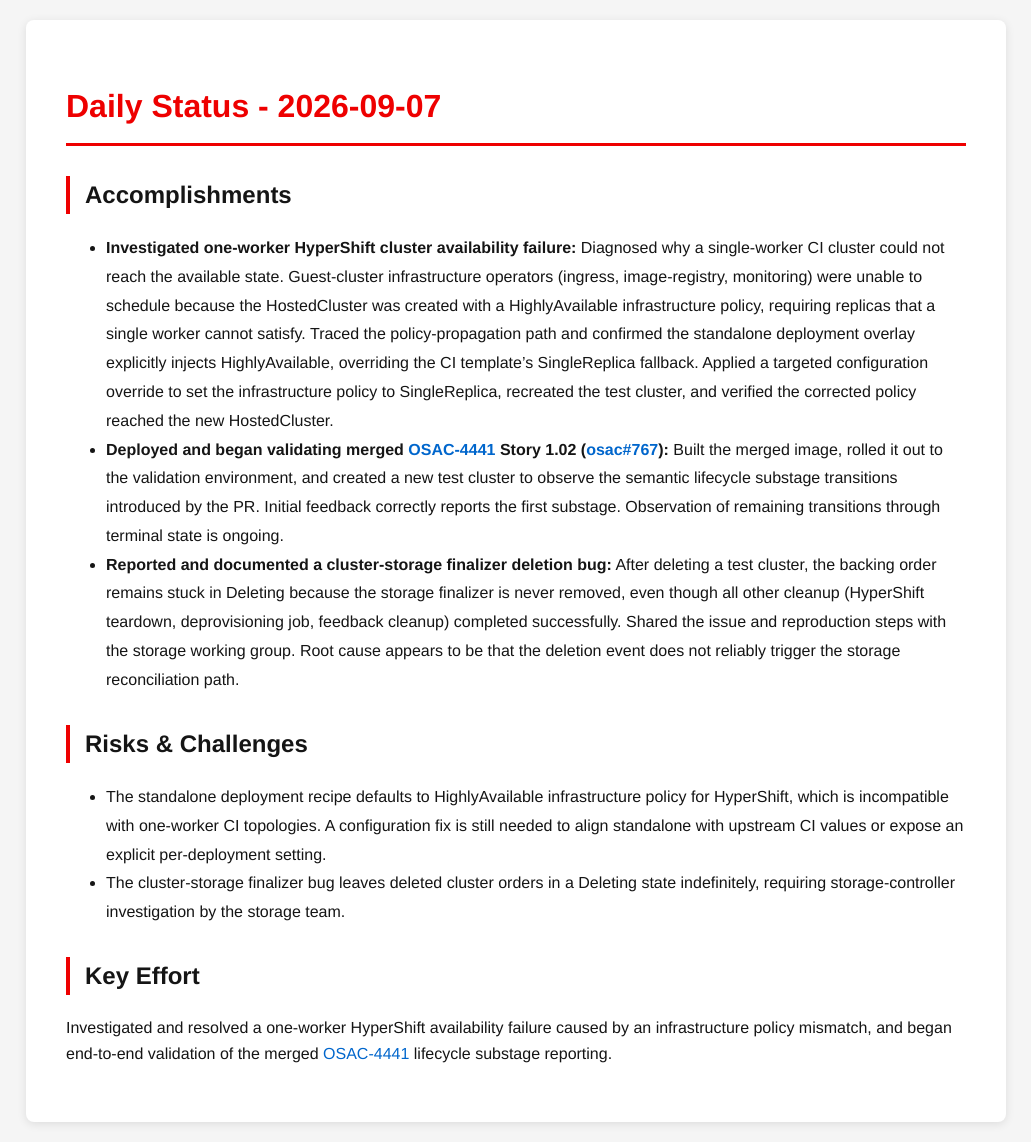
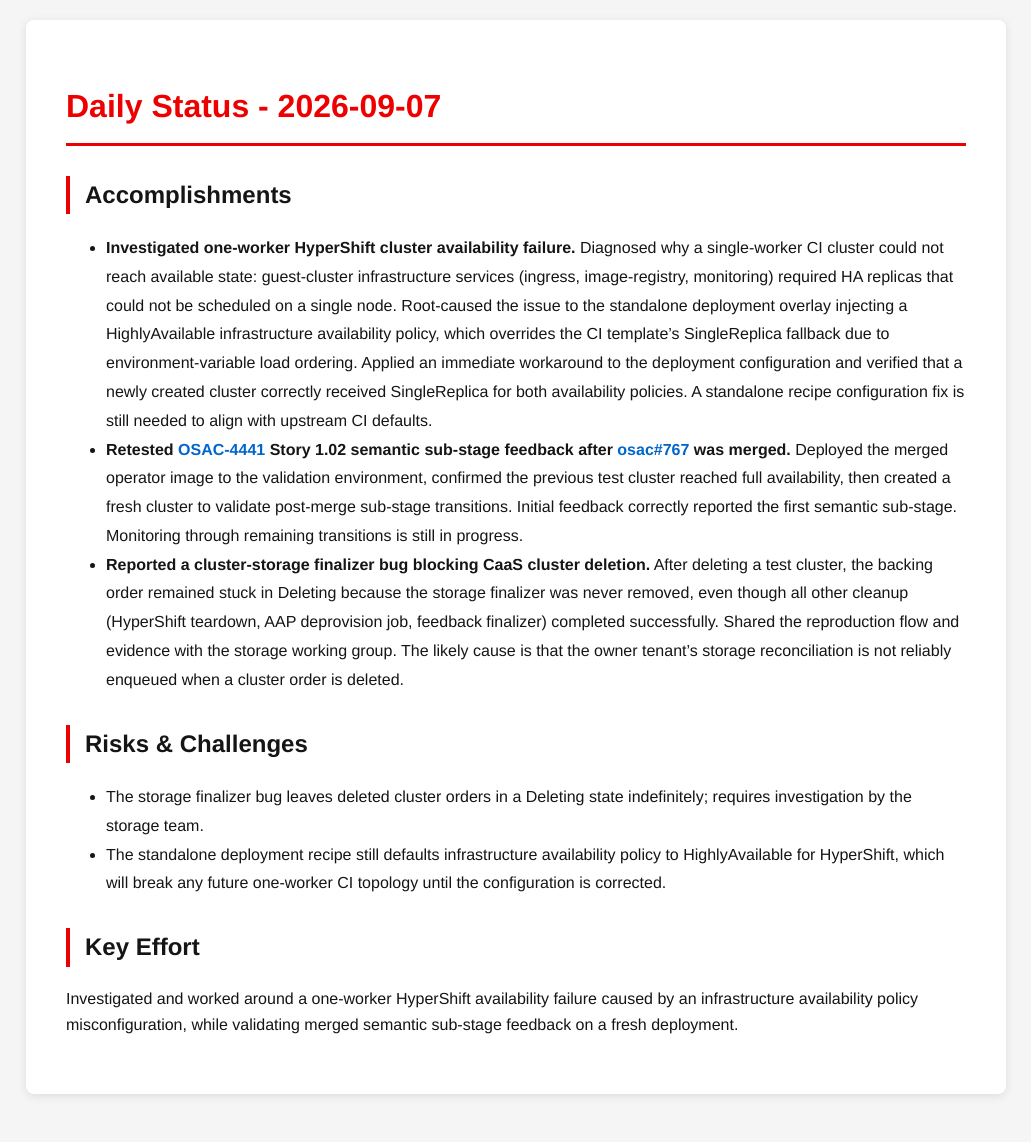
Before and after one commit to tzvatot/daily-status, a Jekyll site: the page built from 2026-09-07.md, in a window 1280 px wide. Shown: the whole page, without its empty margins (124-1155 px from the left). Built offline with Jekyll 4.4.1, drawn with Linux system fonts in a browser that asks for light colours; after the commit the page ends 1114 px from its top, so only the background shows below that.

Commit message:
Daily status update - 2026-09-07

```diff
--- a/2026-09-07.md
+++ b/2026-09-07.md
@@ -8,15 +8,15 @@ date: 2026-09-07
 
 ## Accomplishments
 
-- **Investigated one-worker HyperShift cluster availability failure:** Diagnosed why a single-worker CI cluster could not reach the available state. Guest-cluster infrastructure operators (ingress, image-registry, monitoring) were unable to schedule because the HostedCluster was created with a HighlyAvailable infrastructure policy, requiring replicas that a single worker cannot satisfy. Traced the policy-propagation path and confirmed the standalone deployment overlay explicitly injects HighlyAvailable, overriding the CI template's SingleReplica fallback. Applied a targeted configuration override to set the infrastructure policy to SingleReplica, recreated the test cluster, and verified the corrected policy reached the new HostedCluster.
-- **Deployed and began validating merged [OSAC-4441](https://redhat.atlassian.net/browse/OSAC-4441) Story 1.02 ([osac#767](https://github.com/osac-project/osac/pull/767)):** Built the merged image, rolled it out to the validation environment, and created a new test cluster to observe the semantic lifecycle substage transitions introduced by the PR. Initial feedback correctly reports the first substage. Observation of remaining transitions through terminal state is ongoing.
-- **Reported and documented a cluster-storage finalizer deletion bug:** After deleting a test cluster, the backing order remains stuck in Deleting because the storage finalizer is never removed, even though all other cleanup (HyperShift teardown, deprovisioning job, feedback cleanup) completed successfully. Shared the issue and reproduction steps with the storage working group. Root cause appears to be that the deletion event does not reliably trigger the storage reconciliation path.
+- **Investigated one-worker HyperShift cluster availability failure.** Diagnosed why a single-worker CI cluster could not reach available state: guest-cluster infrastructure services (ingress, image-registry, monitoring) required HA replicas that could not be scheduled on a single node. Root-caused the issue to the standalone deployment overlay injecting a HighlyAvailable infrastructure availability policy, which overrides the CI template's SingleReplica fallback due to environment-variable load ordering. Applied an immediate workaround to the deployment configuration and verified that a newly created cluster correctly received SingleReplica for both availability policies. A standalone recipe configuration fix is still needed to align with upstream CI defaults.
+- **Retested [OSAC-4441](https://redhat.atlassian.net/browse/OSAC-4441) Story 1.02 semantic sub-stage feedback after [osac#767](https://github.com/osac-project/osac/pull/767) was merged.** Deployed the merged operator image to the validation environment, confirmed the previous test cluster reached full availability, then created a fresh cluster to validate post-merge sub-stage transitions. Initial feedback correctly reported the first semantic sub-stage. Monitoring through remaining transitions is still in progress.
+- **Reported a cluster-storage finalizer bug blocking CaaS cluster deletion.** After deleting a test cluster, the backing order remained stuck in Deleting because the storage finalizer was never removed, even though all other cleanup (HyperShift teardown, AAP deprovision job, feedback finalizer) completed successfully. Shared the reproduction flow and evidence with the storage working group. The likely cause is that the owner tenant's storage reconciliation is not reliably enqueued when a cluster order is deleted.
 
 ## Risks & Challenges
 
-- The standalone deployment recipe defaults to HighlyAvailable infrastructure policy for HyperShift, which is incompatible with one-worker CI topologies. A configuration fix is still needed to align standalone with upstream CI values or expose an explicit per-deployment setting.
-- The cluster-storage finalizer bug leaves deleted cluster orders in a Deleting state indefinitely, requiring storage-controller investigation by the storage team.
+- The storage finalizer bug leaves deleted cluster orders in a Deleting state indefinitely; requires investigation by the storage team.
+- The standalone deployment recipe still defaults infrastructure availability policy to HighlyAvailable for HyperShift, which will break any future one-worker CI topology until the configuration is corrected.
 
 ## Key Effort
 
-Investigated and resolved a one-worker HyperShift availability failure caused by an infrastructure policy mismatch, and began end-to-end validation of the merged [OSAC-4441](https://redhat.atlassian.net/browse/OSAC-4441) lifecycle substage reporting.
+Investigated and worked around a one-worker HyperShift availability failure caused by an infrastructure availability policy misconfiguration, while validating merged semantic sub-stage feedback on a fresh deployment.
```
